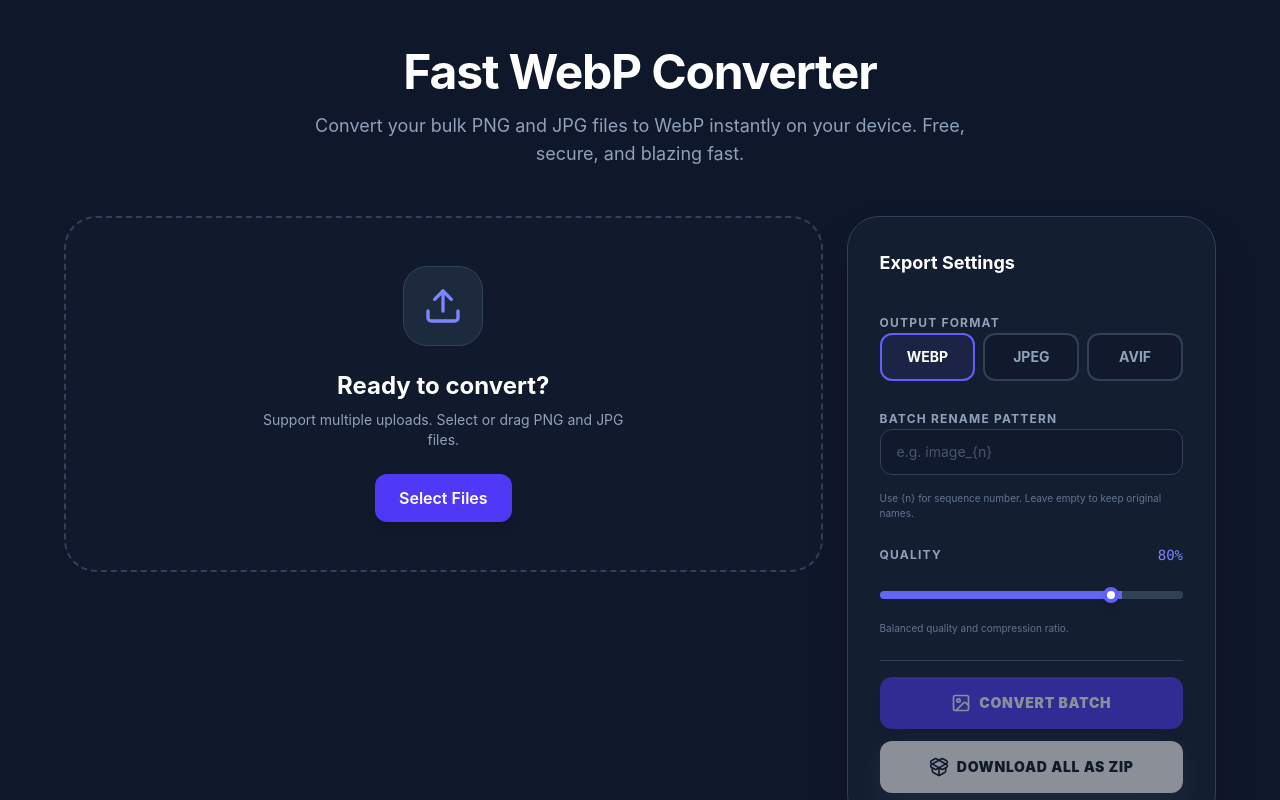
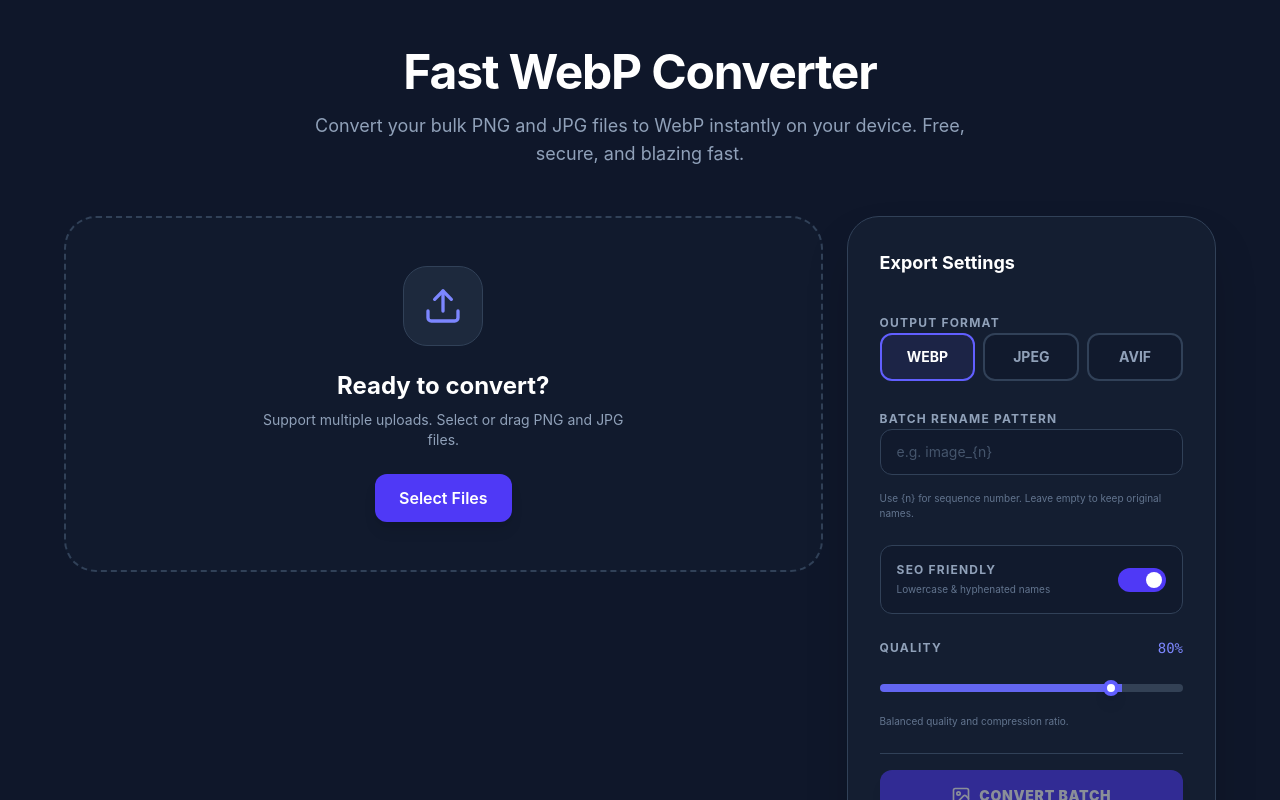
Before and after one commit to cricmania/webpconvertor, a Next.js app: page / in a window 1280 px wide. Shown: the top 800 px of the page. Built offline with nearby package versions, Linux system fonts and the light colour scheme.

Commit message:
Add SEO friendly filename feature

```diff
--- a/components/Converter.tsx
+++ b/components/Converter.tsx
@@ -23,6 +23,7 @@ export default function Converter() {
   const [draggedId, setDraggedId] = useState<string | null>(null);
   const [isDragging, setIsDragging] = useState(false);
   const [isConverting, setIsConverting] = useState(false);
+  const [seoFriendly, setSeoFriendly] = useState(true);
   const fileInputRef = useRef<HTMLInputElement>(null);
 
   const getNewName = useCallback((file: FileItem, index: number) => {
@@ -30,8 +31,17 @@ export default function Converter() {
     if (renamePattern.trim()) {
       baseName = renamePattern.replace(/{n}/g, (index + 1).toString());
     }
+
+    if (seoFriendly) {
+      baseName = baseName
+        .toLowerCase()
+        .replace(/[^a-z0-9]+/g, '-')
+        .replace(/-+/g, '-')
+        .replace(/^-|-$/g, '');
+    }
+
     return `${baseName}.${outputFormat === 'jpeg' ? 'jpg' : outputFormat}`;
-  }, [renamePattern, outputFormat]);
+  }, [renamePattern, outputFormat, seoFriendly]);
 
   const addFiles = useCallback((newFiles: File[]) => {
     const validFiles = newFiles.filter(f => f.type.startsWith('image/jpeg') || f.type.startsWith('image/png'));
@@ -400,6 +410,20 @@ export default function Converter() {
             <p className="text-[10px] text-slate-500 mt-2">Use {'{n}'} for sequence number. Leave empty to keep original names.</p>
           </div>
 
+          {/* SEO Friendly Toggle */}
+          <div className="flex items-center justify-between p-4 bg-slate-900/50 rounded-xl border border-slate-700">
+            <div className="flex flex-col gap-1">
+              <label className="text-xs font-bold uppercase tracking-widest text-slate-400">SEO Friendly</label>
+              <p className="text-[10px] text-slate-500">Lowercase & hyphenated names</p>
+            </div>
+            <button
+              onClick={() => setSeoFriendly(!seoFriendly)}
+              className={`w-12 h-6 rounded-full transition-colors relative ${seoFriendly ? 'bg-indigo-600' : 'bg-slate-700'}`}
+            >
+              <div className={`absolute top-1 w-4 h-4 bg-white rounded-full transition-all ${seoFriendly ? 'left-7' : 'left-1'}`} />
+            </button>
+          </div>
+
           {/* Quality Slider */}
           <div className="space-y-2">
             <div className="flex justify-between items-center">
```
